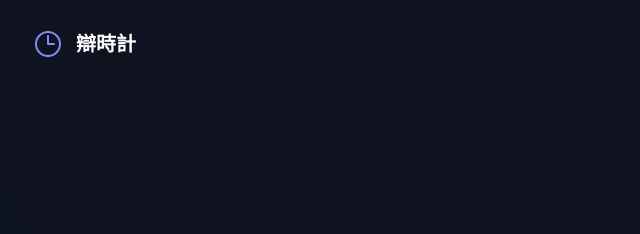
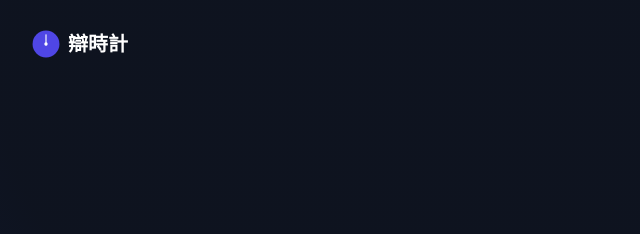
Before and after one commit to chengsc83/chengsc83.github.io, a plain HTML site: page index.html in a window 1280 px wide. Shown: the top 234 px of the page, 0-640 px from the left. Drawn offline with nearby package versions, Linux system fonts and the light colour scheme.

```diff
--- a/index.html
+++ b/index.html
@@ -126,13 +126,9 @@
 
             <header class="absolute top-0 left-0 right-0 z-20 py-6 px-4 sm:px-6 lg:px-8">
                 <div class="max-w-7xl mx-auto flex justify-between items-center">
-                    <div class="flex items-center gap-3">
-                        <svg class="w-8 h-8 text-indigo-400" xmlns="http://www.w3.org/2000/svg" fill="none"
-                            viewBox="0 0 24 24" stroke-width="1.5" stroke="currentColor">
-                            <path stroke-linecap="round" stroke-linejoin="round"
-                                d="M12 6v6h4.5m4.5 0a9 9 0 11-18 0 9 9 0 0118 0z" />
-                        </svg>
-                        <span class="text-xl font-bold text-white">辯時計</span>
+                    <div class="flex items-center gap-2 text-xl font-semibold text-white">
+                        <img src="favicon.svg" alt="辯時計" class="w-7 h-7">
+                        <span>辯時計</span>
                     </div>
                     <button onclick="window.location.href='app.html'"
                         class="px-5 py-2.5 text-sm font-semibold text-white bg-indigo-600 rounded-lg hover:bg-indigo-700 focus:outline-none focus:ring-2 focus:ring-indigo-500 focus:ring-offset-2 focus:ring-offset-gray-900 transition-all duration-200">
```
